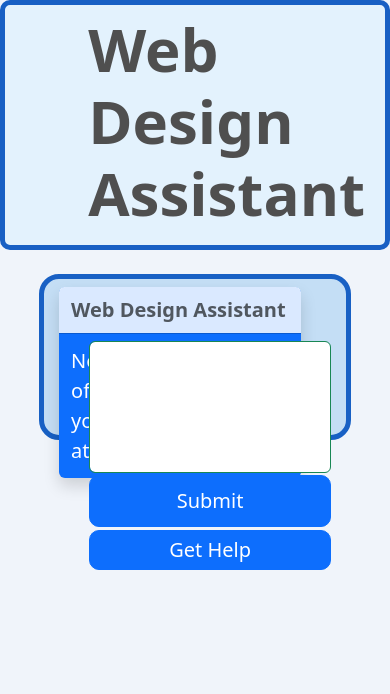
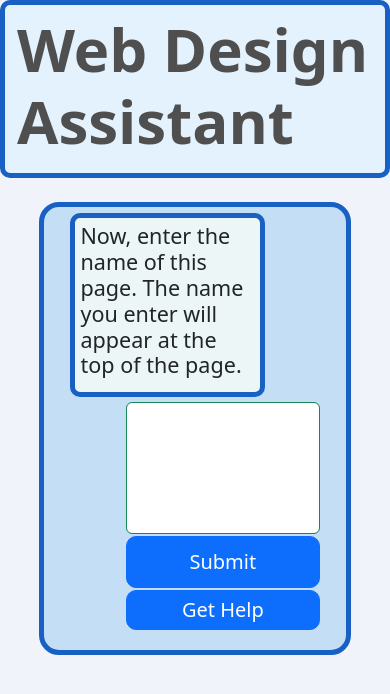
Before and after one commit to Sidney-C/Web-Design-Assistant, a Flask app: page /chat in a window 390 px wide; the page is wider, and only the part inside the window is pictured. Shown: the top 694 px of that part. Run offline with Flask 3, Linux system fonts and the light colour scheme.

Commit message:
responsive design

```diff
--- a/templates/chat.html
+++ b/templates/chat.html
@@ -7,14 +7,15 @@
 		<title>Web Design Assistant</title>
 		<style>
 			nav.custom-navbar {border: 5px solid #1860c4; border-radius: 10px;}
-			.custom-toast {--bs-toast-max-width: 700px; font-size: 20px; position: absolute; left: 5%; top: 5%; width: 80%; margin-bottom: 1%;}
 			.chatboxform {font-size: 20px; position: absolute; right: 5%; top: 30%; width: 80%; margin-top: 5%;}
 			.chatbg {background-color: #f0f4fa;}
 			.custom-box {padding: 50px 50px; font-size: 20px;}
 			.custom-submit {font-size: 20px; padding: 10px 10px; width: 100%; margin-top: 1%; border-radius: 10px;}
 			.help-button {font-size: 20px; width: 100%; margin-top: 1%; border-radius: 10px;}
-			.container-border {border: 5px solid #1860c4; border-radius: 20px; padding: 20%; background-color: #c4def5; width: 80%; position: relative; top: 15%;}
-			.custom-heading {font-size: 60px; font-weight: bold; padding: 0% 20%; color: #4f4f4f;}
+			.container-border {border: 5px solid #1860c4; border-radius: 20px; padding-bottom: 5%; background-color: #c4def5; width: 80%; position: relative; top: 30%}
+			.custom-heading {font-size: 60px; font-weight: bold; color: #4f4f4f;}
+			.container-main-chat {border: 5px solid #1860c4; border-radius: 10px; background-color: #edf6f7; width: 70%; position: relative; top: 15%; right: 10%; margin-top: 2%; padding: 2%}
+			.mainform {position: relative; top: 60%; left: 25%; width: 70%; margin-top: 2%;}
 
 		</style>
 	</head>
@@ -26,20 +27,15 @@
 		</nav>
 		<br>
 		<div class="container-sm container-border">
-			<div role="alert" aria-live="assertive" aria-atomic="true" class="toast text-white bg-primary border-0 custom-toast" data-bs-autohide="false">
-				<div class="toast-header">
-					<strong class="me-auto">Web Design Assistant</strong>
-				</div>
-				<div>
-				</div>
-				<div class="toast-body">
+			<div class="container-sm container-main-chat">
+				<h4>
 					{%if not errormessage == ''%}
 						{{errormessage}}
 					{%endif%}
 					{{chatbox.userinput.label}}
-				</div>
+				</h4>
 			</div>
-			<form method='POST' class="chatboxform" enctype="multipart/form-data">
+			<form method='POST' class="mainform" enctype="multipart/form-data">
 				{{chatbox.hidden_tag()}}
 				<div>
 					{{chatbox.userinput(class = "form-control border-success custom-box")}}
@@ -51,15 +47,6 @@
 				</a>
 			</form>
 		</div>
-		<div>
-		</div>
-	<script>
-		var toastElList = [].slice.call(document.querySelectorAll('.toast'))
-		var toastList = toastElList.map(function (toastEl) {
-			return new bootstrap.Toast(toastEl, { autohide: false })
-		});
-		toastList.forEach(toast => toast.show());
-	</script>
 	</body>
 </html>
 
```
Also changed, not shown: templates/welcome.html (+0 -10 lines).
